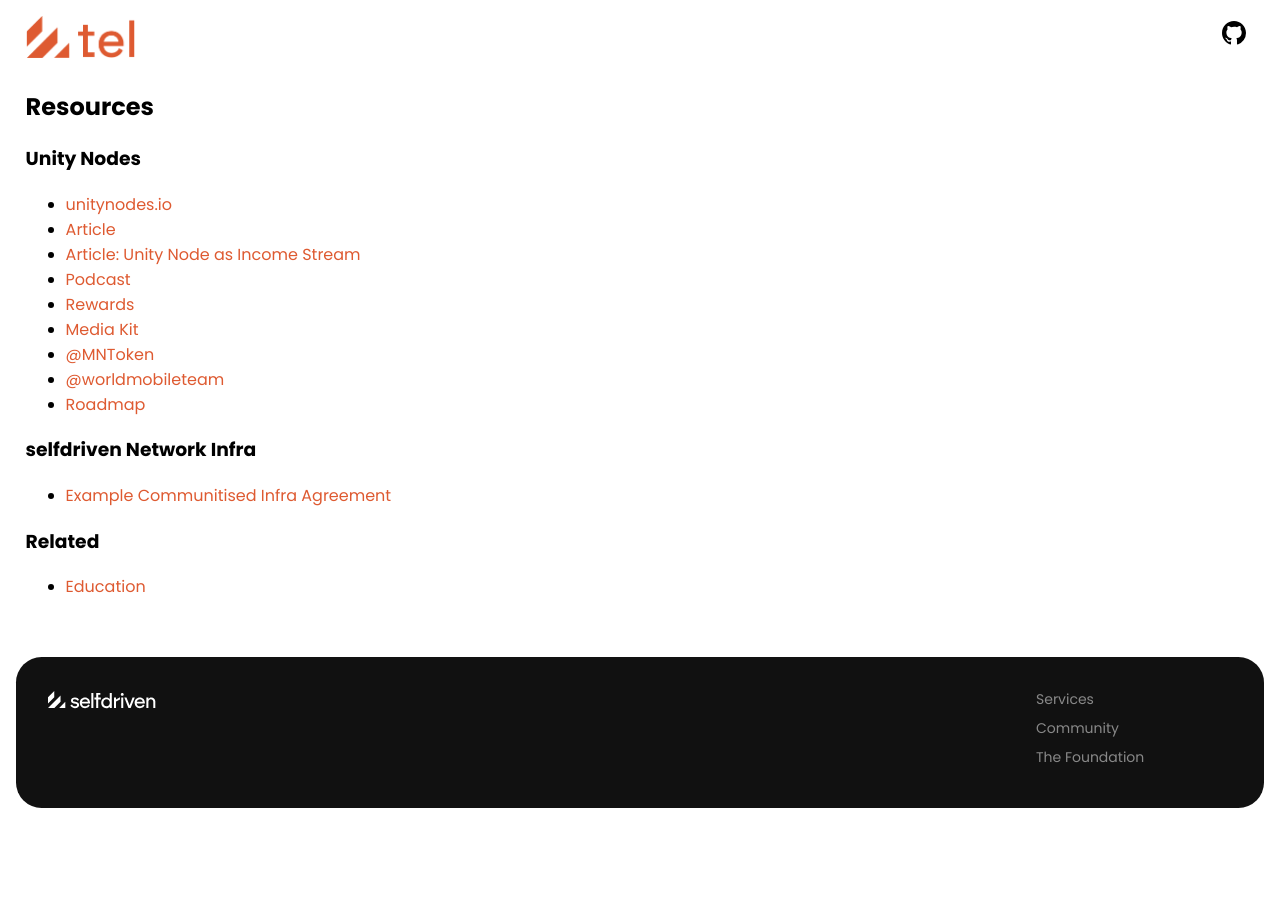
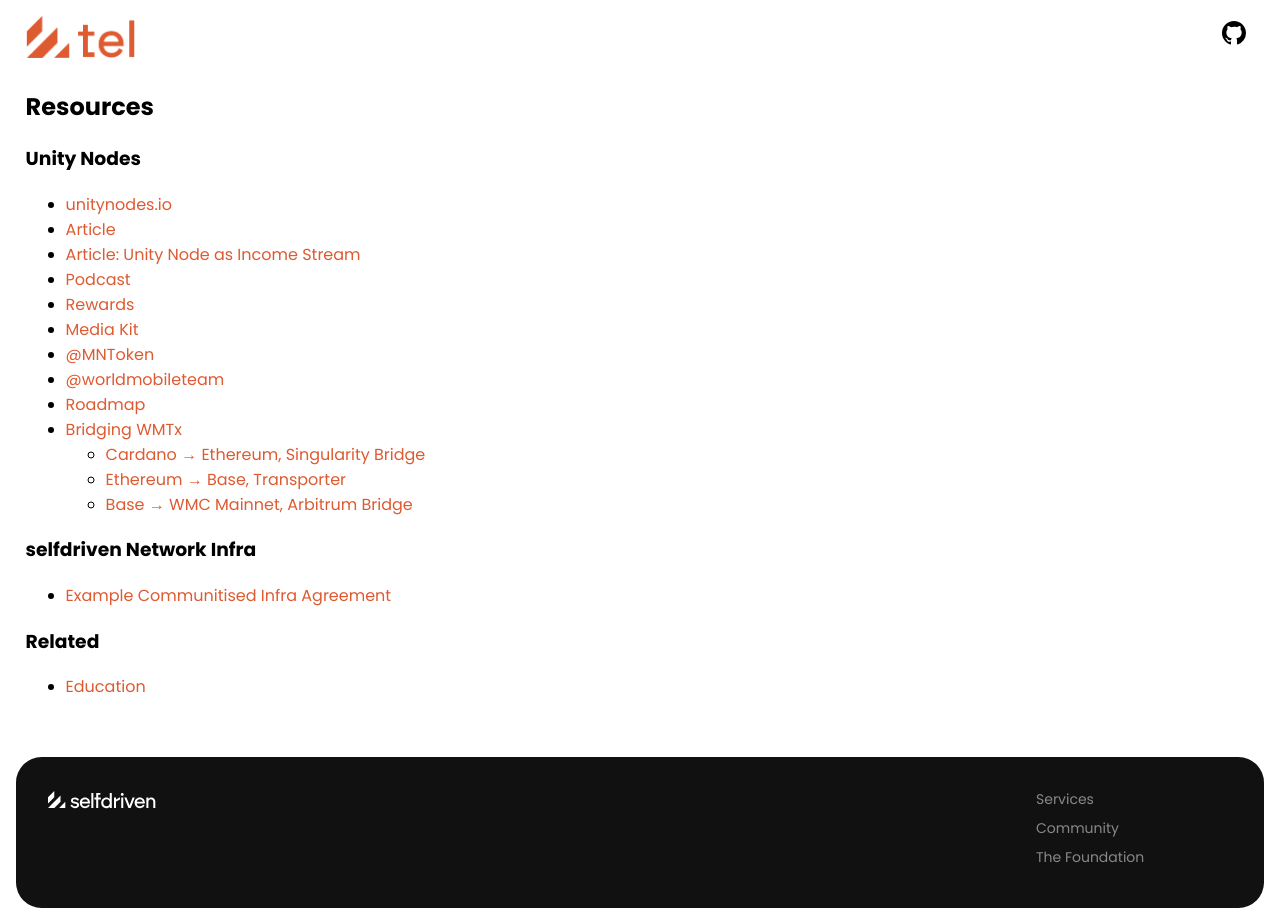
Before and after one commit to selfdriven-services/selfdriven-tel, a Jekyll site: the page built from docs/pages/resources.md, in a window 1280 px wide. Built offline with Jekyll 4.4.1, drawn with Linux system fonts in a browser that asks for light colours; before the commit the page ends 900 px from its top, so only the background shows below that.

Commit message:
Update resources.md

```diff
--- a/docs/pages/resources.md
+++ b/docs/pages/resources.md
@@ -16,6 +16,10 @@
 - [@MNToken](https://x.com/MNToken)
 - [@worldmobileteam](https://x.com/worldmobileteam)
 - [Roadmap](https://x.com/MNToken/status/1983530145852874775)
+- [Bridging WMTx](https://x.com/CloverNodes/status/1960133264322273531)
+    - [Cardano → Ethereum, Singularity Bridge ](https://bridge.singularitynet.io)
+    - [Ethereum → Base, Transporter](https://transporter.io)
+    - [Base → WMC Mainnet, Arbitrum Bridge]( https://bridge.arbitrum.io/?sourceChain=base&destinationChain=world-mobile-chain-mainnet&tab=bridge)
 
 ### selfdriven Network Infra
 - [Example Communitised Infra Agreement](https://www.selfdriven.network/infra-interface/communitised-agreement)
```
